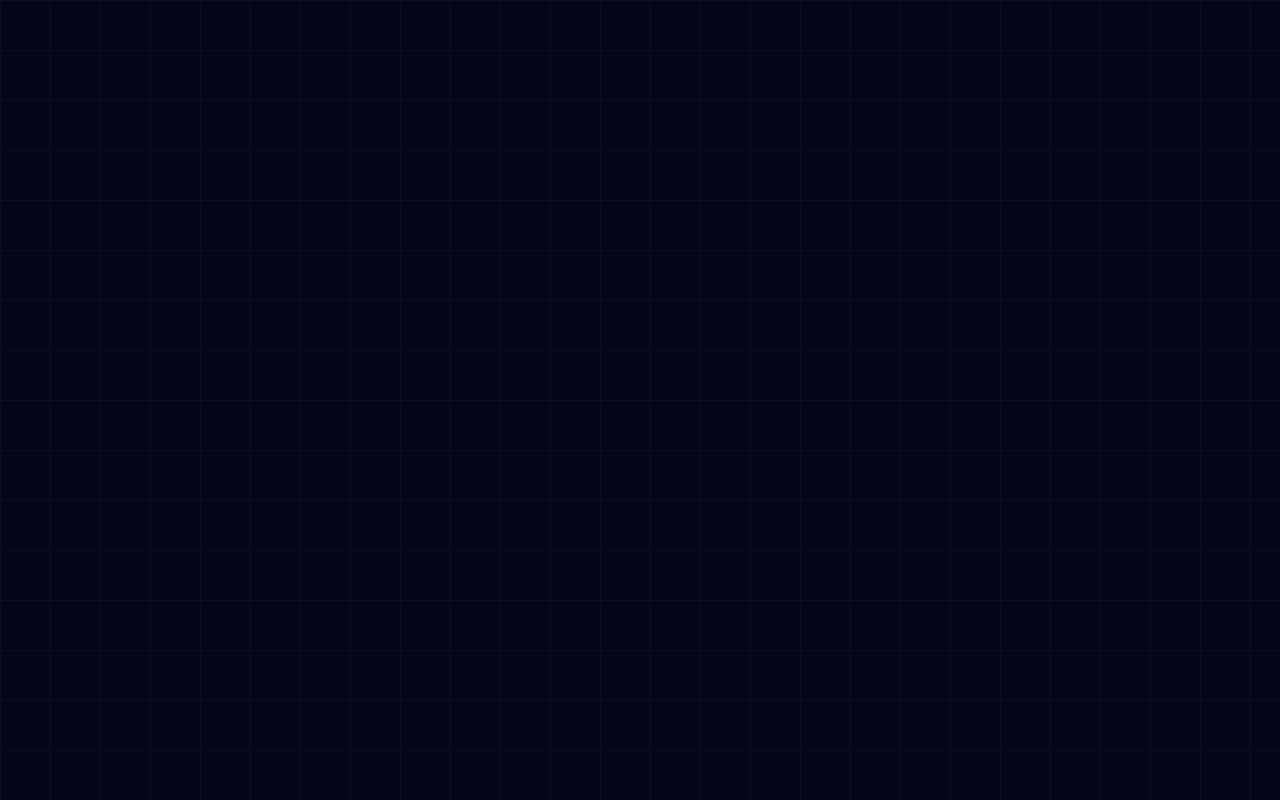
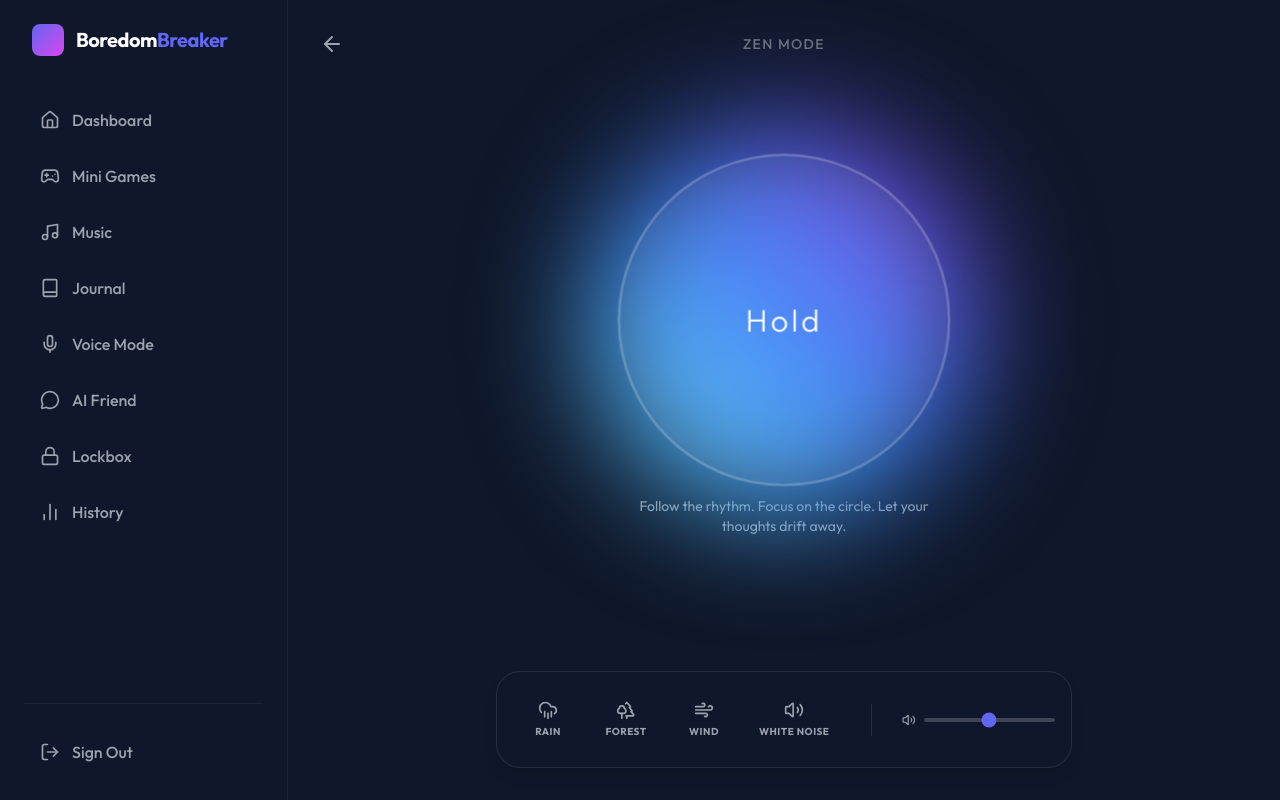
Before and after one commit to Joelrtharakan/AI-Powered-Boredom-Breaker-System-Using-Emotion-Detection-and-Personalized-Activity-Generation, a React app in the folder frontend/: page /zen in a window 1280 px wide. Before the commit this address had no page. Built offline with nearby package versions, Linux system fonts and the light colour scheme; sample sign-in values are in the browser's storage; the HTML template or start-up script is replaced by a standard one.

Commit message:
zen mode added

```diff
--- a/frontend/src/App.jsx
+++ b/frontend/src/App.jsx
@@ -11,6 +11,7 @@ import Lockbox from './pages/Lockbox';
 import Chat from './pages/Chat';
 import History from './pages/History';
 import Voice from './pages/Voice';
+import ZenMode from './pages/ZenMode';
 
 import Layout from './components/Layout';
 
@@ -40,6 +41,7 @@ function AppRoutes() {
       <Route path="/chat" element={<ProtectedRoute><Chat /></ProtectedRoute>} />
       <Route path="/history" element={<ProtectedRoute><History /></ProtectedRoute>} />
       <Route path="/voice" element={<ProtectedRoute><Voice /></ProtectedRoute>} />
+      <Route path="/zen" element={<ProtectedRoute><ZenMode /></ProtectedRoute>} />
     </Routes>
   );
 }
--- a/frontend/src/pages/Dashboard.jsx
+++ b/frontend/src/pages/Dashboard.jsx
@@ -179,7 +179,14 @@ export default function Dashboard() {
                                         initial={{ opacity: 0, x: -20 }}
                                         animate={{ opacity: 1, x: 0 }}
                                         transition={{ delay: i * 0.1 }}
-                                        className="bg-white/5 border border-white/5 p-6 rounded-2xl hover:bg-white/10 transition-colors flex flex-col gap-3 group"
+                                        onClick={() => {
+                                            if (item.type === 'breathing') navigate('/zen');
+                                            if (item.type === 'game') navigate('/games');
+                                            if (item.type === 'music') navigate('/music');
+                                            if (item.type === 'micro_task') navigate('/dashboard'); // Keep here?
+                                        }}
+                                        className={`bg-white/5 border border-white/5 p-6 rounded-2xl hover:bg-white/10 transition-colors flex flex-col gap-3 group ${['breathing', 'game', 'music'].includes(item.type) ? 'cursor-pointer hover:border-primary/50 ring-1 ring-transparent hover:ring-primary/30' : ''
+                                            }`}
                                     >
                                         <div className="p-3 bg-surface rounded-xl w-fit group-hover:scale-110 transition-transform duration-300">
                                             <PlanIcon type={item.type} />
@@ -199,6 +206,45 @@ export default function Dashboard() {
                     </motion.section>
                 )}
             </AnimatePresence>
+
+            {/* C. Explore More Tiles */}
+            <section>
+                <div className="flex items-center justify-between mb-6">
+                    <h3 className="text-xl text-white font-light">Explore More</h3>
+                    <div className="h-[1px] flex-1 bg-white/10 ml-6" />
+                </div>
+
+                <div className="grid grid-cols-2 md:grid-cols-4 gap-4">
+                    <QuickActionTile
+                        icon={Wind}
+                        title="Zen Mode"
+                        desc="Breathe & Relax"
+                        onClick={() => navigate('/zen')}
+                        delay={0}
+                    />
+                    <QuickActionTile
+                        icon={Gamepad2}
+                        title="Arcade"
+                        desc="Play Games"
+                        onClick={() => navigate('/games')}
+                        delay={1}
+                    />
+                    <QuickActionTile
+                        icon={MessageCircle}
+                        title="AI Friend"
+                        desc="Chat & Vent"
+                        onClick={() => navigate('/chat')}
+                        delay={2}
+                    />
+                    <QuickActionTile
+                        icon={Music}
+                        title="Vibe Check"
+                        desc="Music"
+                        onClick={() => navigate('/music')}
+                        delay={3}
+                    />
+                </div>
+            </section>
 
             {/* Custom Modal - Portalled to Body */}
             {createPortal(
--- /dev/null
+++ b/frontend/src/pages/ZenMode.jsx
@@ -0,0 +1,154 @@
+import { useState, useEffect, useRef } from 'react';
+import { motion, AnimatePresence } from 'framer-motion';
+import { Wind, CloudRain, Trees, Volume2, ArrowLeft, Maximize2, X } from 'lucide-react';
+import { useNavigate } from 'react-router-dom';
+
+const ZenMode = () => {
+    const navigate = useNavigate();
+    const [isPlaying, setIsPlaying] = useState(false);
+    const [activeSound, setActiveSound] = useState(null);
+    const [volume, setVolume] = useState(0.5);
+    const [breathingState, setBreathingState] = useState('inhale'); // inhale, hold, exhale
+    const [instruction, setInstruction] = useState('Inhale...');
+    const audioRef = useRef(new Audio());
+
+    const sounds = [
+        { id: 'rain', name: 'Rain', icon: CloudRain, url: 'https://cdn.pixabay.com/download/audio/2022/07/04/audio_307e246f41.mp3?filename=rain-112356.mp3' },
+        { id: 'forest', name: 'Forest', icon: Trees, url: 'https://cdn.pixabay.com/download/audio/2021/09/06/audio_0af6470877.mp3?filename=forest-birds-11434.mp3' },
+        { id: 'wind', name: 'Wind', icon: Wind, url: 'https://cdn.pixabay.com/download/audio/2022/01/18/audio_d0a13f69d2.mp3?filename=windy-tree-loop-103597.mp3' },
+        { id: 'white', name: 'White Noise', icon: Volume2, url: 'https://cdn.pixabay.com/download/audio/2021/11/24/audio_82c6a46e12.mp3?filename=white-noise-8120.mp3' }
+    ];
+
+    // Breathing Cycle Logic (4-7-8 Technique turned into 4-4-4 for simplicity)
+    useEffect(() => {
+        const cycle = () => {
+            setBreathingState('inhale');
+            setInstruction('Inhale... (4s)');
+            setTimeout(() => {
+                setBreathingState('hold');
+                setInstruction('Hold... (4s)');
+                setTimeout(() => {
+                    setBreathingState('exhale');
+                    setInstruction('Exhale... (4s)');
+                }, 4000);
+            }, 4000);
+        };
+
+        cycle();
+        const interval = setInterval(cycle, 12000); // 4+4+4 = 12s
+        return () => clearInterval(interval);
+    }, []);
+
+    // Audio Logic
+    useEffect(() => {
+        if (activeSound) {
+            audioRef.current.src = activeSound.url;
+            audioRef.current.loop = true;
+            audioRef.current.volume = volume;
+            audioRef.current.play().catch(e => console.log("Audio play failed:", e));
+            setIsPlaying(true);
+        } else {
+            audioRef.current.pause();
+            setIsPlaying(false);
+        }
+    }, [activeSound]);
+
+    useEffect(() => {
+        audioRef.current.volume = volume;
+    }, [volume]);
+
+    return (
+        <div className="min-h-screen bg-[#0f172a] text-white flex flex-col relative overflow-hidden font-sans">
+            {/* Background Ambience */}
+            <div className={`absolute inset-0 transition-opacity duration-1000 ${activeSound ? 'opacity-30' : 'opacity-0'}`}>
+                <div className="absolute inset-0 bg-gradient-to-b from-blue-900/20 to-teal-900/20 animate-pulse" />
+            </div>
+
+            {/* Navbar */}
+            <nav className="p-6 flex justify-between items-center z-20">
+                <button
+                    onClick={() => navigate('/dashboard')}
+                    className="p-2 rounded-full hover:bg-white/10 transition-colors"
+                >
+                    <ArrowLeft className="text-gray-400 hover:text-white" />
+                </button>
+                <div className="text-sm font-medium tracking-widest uppercase text-gray-500">Zen Mode</div>
+                <div className="w-10" /> {/* Spacer */}
+            </nav>
+
+            {/* Main Content: Breathing Bubble */}
+            <main className="flex-1 flex flex-col items-center justify-center relative z-10">
+                <div className="relative flex items-center justify-center">
+                    {/* The Bubble */}
+                    <motion.div
+                        animate={{
+                            scale: breathingState === 'inhale' ? 1.5 : breathingState === 'hold' ? 1.5 : 1,
+                            opacity: breathingState === 'exhale' ? 0.6 : 1,
+                        }}
+                        transition={{ duration: 4, ease: "easeInOut" }}
+                        className="w-48 h-48 md:w-64 md:h-64 rounded-full bg-gradient-to-tr from-cyan-300 via-blue-500 to-purple-600 blur-2xl relative z-0"
+                    />
+                    <motion.div
+                        animate={{
+                            scale: breathingState === 'inhale' ? 1.3 : breathingState === 'hold' ? 1.3 : 1,
+                        }}
+                        transition={{ duration: 4, ease: "easeInOut" }}
+                        className="absolute w-48 h-48 md:w-64 md:h-64 rounded-full border-2 border-white/20 z-10 flex items-center justify-center backdrop-blur-sm bg-white/5"
+                    >
+                        <motion.span
+                            key={instruction}
+                            initial={{ opacity: 0 }}
+                            animate={{ opacity: 1 }}
+                            exit={{ opacity: 0 }}
+                            className="text-xl md:text-2xl font-light tracking-widest"
+                        >
+                            {instruction.split('...')[0]}
+                        </motion.span>
+                    </motion.div>
+                </div>
+
+                <p className="mt-12 text-gray-400 text-sm max-w-xs text-center">
+                    Follow the rhythm. Focus on the circle. Let your thoughts drift away.
+                </p>
+            </main>
+
+            {/* Soundscapes Dock */}
+            <footer className="p-8 z-20">
+                <div className="max-w-xl mx-auto glass-card p-4 rounded-3xl flex items-center justify-between gap-4">
+                    <div className="flex gap-2 overflow-x-auto pb-2 md:pb-0 scrollbar-hide">
+                        {sounds.map((sound) => (
+                            <button
+                                key={sound.id}
+                                onClick={() => setActiveSound(activeSound?.id === sound.id ? null : sound)}
+                                className={`flex flex-col items-center gap-1 p-3 rounded-2xl transition-all min-w-[70px] ${activeSound?.id === sound.id
+                                        ? 'bg-primary text-white shadow-lg shadow-primary/30 scale-105'
+                                        : 'hover:bg-white/10 text-gray-400 hover:text-white'
+                                    }`}
+                            >
+                                <sound.icon size={20} />
+                                <span className="text-[10px] uppercase font-bold tracking-wider">{sound.name}</span>
+                            </button>
+                        ))}
+                    </div>
+
+                    <div className="h-8 w-[1px] bg-white/10 hidden md:block" />
+
+                    <div className="hidden md:flex items-center gap-2 min-w-[120px]">
+                        <Volume2 size={16} className="text-gray-400" />
+                        <input
+                            type="range"
+                            min="0"
+                            max="1"
+                            step="0.1"
+                            value={volume}
+                            onChange={(e) => setVolume(parseFloat(e.target.value))}
+                            className="w-full accent-primary h-1 bg-white/20 rounded-full appearance-none cursor-pointer"
+                        />
+                    </div>
+                </div>
+            </footer>
+        </div>
+    );
+};
+
+export default ZenMode;
```
Also changed, not shown: 2 other files (tests, documents, lock files or other folders).
